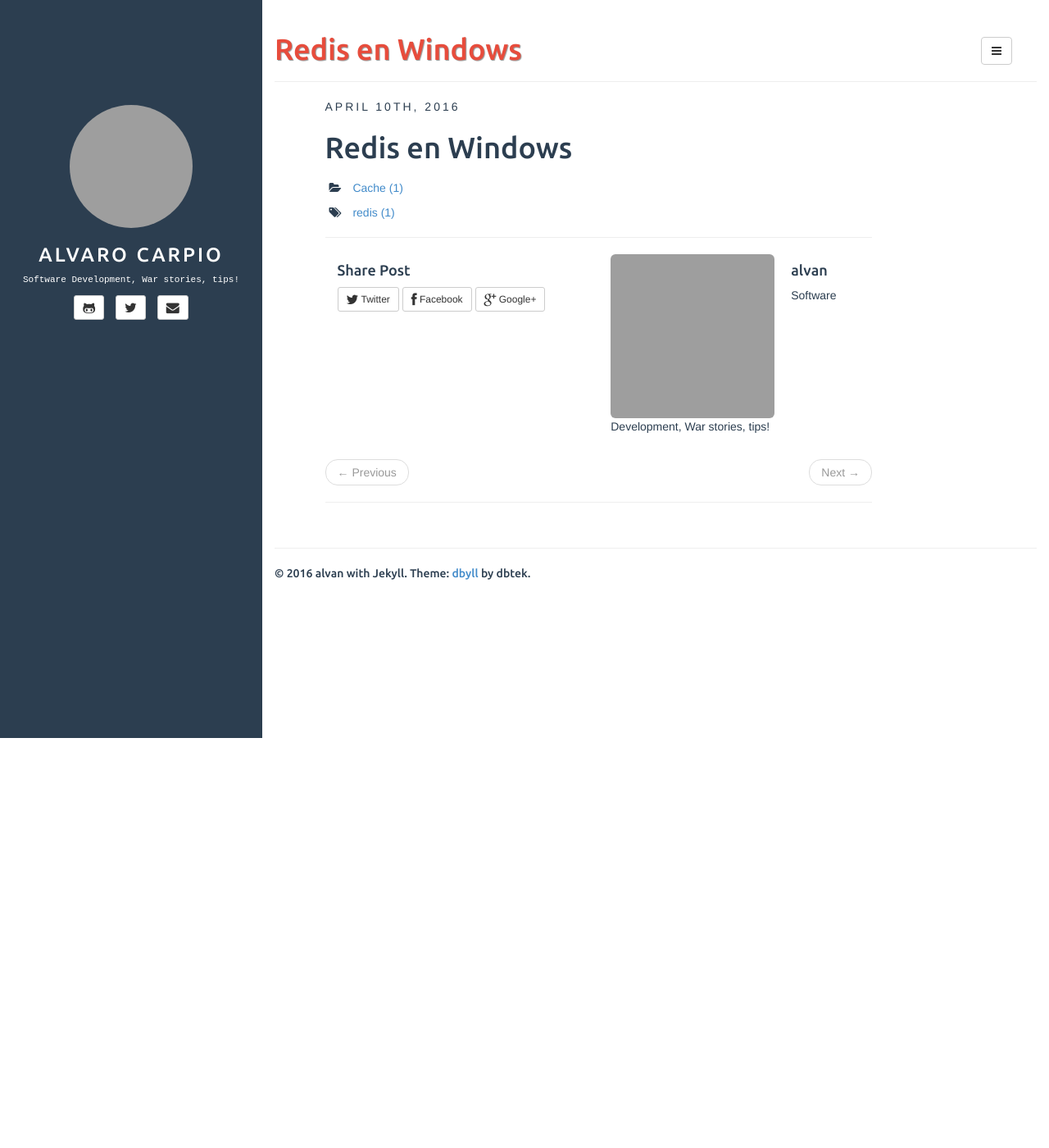
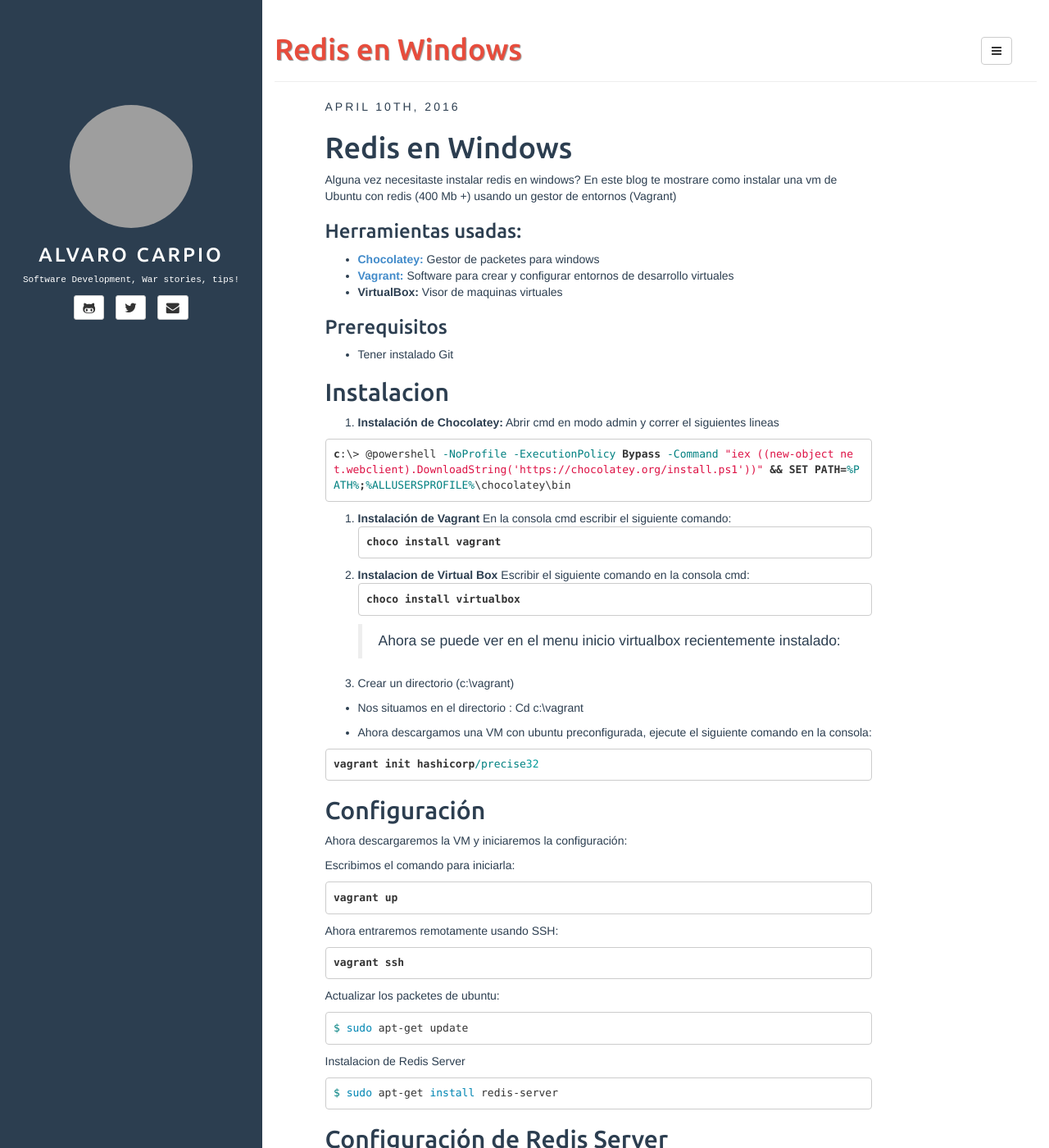
Before and after one commit to alvanxp/alvanxp.github.io, a Jekyll site: the page built from _posts/2016-4-10-Redis-en-windows.md, in a window 1280 px wide and 1400 px high. Shown: the whole window at 82% size. Built offline with Jekyll 4.4.1, drawn with Linux system fonts in a browser that asks for light colours; comment, search, counter and statistics services are not loaded; some of the changed text lies outside the part shown; grey boxes are pictures that could not be loaded.

Commit message:
Update 2016-4-10-Redis-en-windows.md
text added

````diff
--- a/_posts/2016-4-10-Redis-en-windows.md
+++ b/_posts/2016-4-10-Redis-en-windows.md
@@ -8,3 +8,115 @@ comments: true
 ---
 
 # Redis en Windows
+
+Alguna vez necesitaste instalar redis en windows? En este blog te mostrare como instalar una vm de Ubuntu con redis (400 Mb +) usando un gestor de entornos (Vagrant)
+
+### Herramientas usadas:
+- **[Chocolatey:](https://chocolatey.org/)** Gestor de packetes para windows
+- **[Vagrant:](https://www.vagrantup.com/)**  Software para crear y configurar entornos de desarrollo virtuales
+- **VirtualBox:** Visor de maquinas virtuales
+
+### Prerequisitos
+
+- Tener instalado Git
+
+## Instalacion
+
+1. **Instalación de Chocolatey:**
+Abrir cmd en modo admin y correr el siguientes lineas
+
+```dosbatch
+c:\> @powershell -NoProfile -ExecutionPolicy Bypass -Command "iex ((new-object net.webclient).DownloadString('https://chocolatey.org/install.ps1'))" && SET PATH=%PATH%;%ALLUSERSPROFILE%\chocolatey\bin
+```
+
+2. **Instalación de Vagrant**
+En la consola cmd escribir el siguiente  comando:
+```dosbatch
+choco install vagrant
+```
+
+3. **Instalacion de Virtual Box**
+Escribir el siguiente comando en la consola cmd:
+```dosbatch
+choco install virtualbox
+```
+>Ahora se puede ver en el menu inicio virtualbox recientemente instalado:
+
+4. Crear un directorio (c:\vagrant)
+
+-	Nos situamos en el directorio : Cd c:\vagrant
+
+-	Ahora descargamos una VM con ubuntu preconfigurada, ejecute el siguiente comando en la consola:
+
+```dosbatch
+vagrant init hashicorp/precise32
+```
+
+## Configuración
+
+Ahora descargaremos la VM y iniciaremos la configuración:
+
+Escribimos el comando  para iniciarla:
+
+```dosbatch
+vagrant up
+```
+Ahora entraremos remotamente  usando SSH:
+
+```dosbatch
+vagrant ssh
+```
+
+Actualizar los packetes de ubuntu:
+
+```sh
+$ sudo apt-get update
+```
+Instalacion de Redis Server
+```sh
+$ sudo apt-get install redis-server
+```
+## Configuración de Redis Server
+
+Abrir el archivo de configuracion de Redis con el siguiente comando:
+```sh
+$ sudo nano /etc/redis/redis.conf
+```
+- Para hacer accesible desde fuera necesita dejar comentada la línea referente al bind de la siguiente manera:
+
+```sh
+    #bind 127.0.0.1
+```
+- Establecer el siguiente valor :
+```sh
+	tcp-keepalive 60
+```
+**Ctrl + O** para Guardar y **Ctrl + x** para salir del editor
+
+Reiniciar redis con el siguiente query:
+```sh
+$ sudo service redis-server restart
+```
+
+Test Redis:
+
+Entrar al cliente redis:
+```sh
+	redis-cli
+```
+Agregar un item:
+```sh
+	set name "Alvaro Carpio"
+```
+
+También podemos instalar una herramienta visual para tener un mayor manejos de los datos , **Redis Desktop Manager**
+
+Para instalar correr el siguiente comando en una consola cmd dentro de windows:
+```sh
+$ choco install redis-desktop-manager
+```
+Luego de instalado, abrir Redis Desktop Manager y agregar una nueva conexión de la siguiente manera:
+
+
+
+Ahora podemos ver los datos ingresados previamente  en la consola:
````
